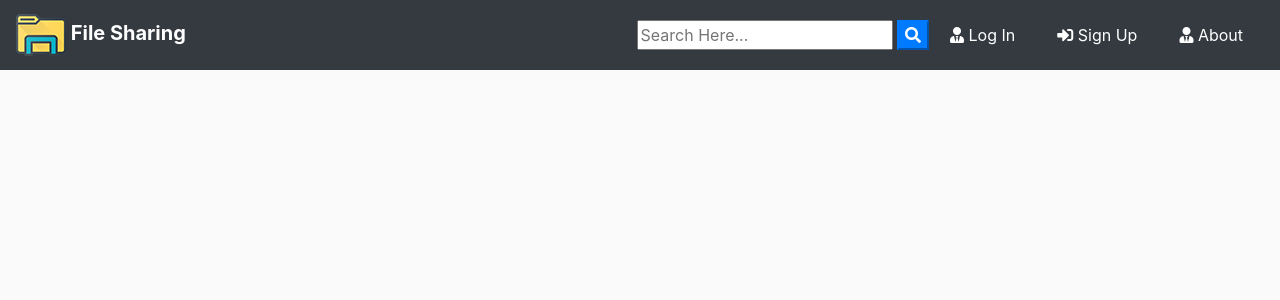
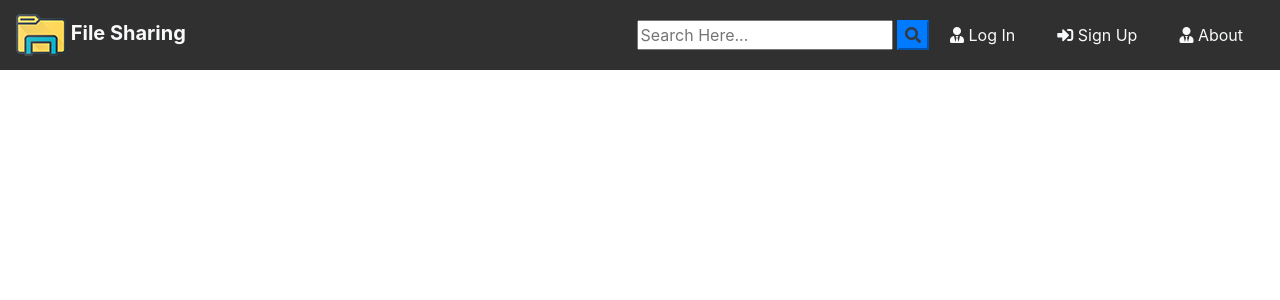
Before and after one commit to Goosefrom/practic, a Django app: template blog/templates/blog/home.html in a window 1280 px wide. Shown: the top 300 px of the page. Run offline with Django 3.2, Linux system fonts and the light colour scheme; the template is opened without the code that fills it, so the values that code supplies are empty; some libraries are stand-ins or nearby versions.

Commit message:
Color pallete was changed

```diff
--- a/blog/static/blog/main.css
+++ b/blog/static/blog/main.css
@@ -1,6 +1,6 @@
 body {
-  background: #fafafa;
-  color: #333333;
+  background: #ffffffff;
+  color: #000000ff;
   margin-top: 0;
 }
 
@@ -34,6 +34,7 @@ ul {
   border: 1px solid #dddddd;
   border-radius: 3px;
   margin-bottom: 20px;
+  margin-top: 20px;
 }
 
 .article-title {
--- a/blog/templates/blog/base.html
+++ b/blog/templates/blog/base.html
@@ -25,8 +25,8 @@
                   <span class="navbar-toggler-icon"></span>
                 </button>
   -->
-        <nav class="navbar navbar-expand-lg navbar-dark bg-dark">
-                <a class="navbar-brand font-weight-bold" href="{% url 'blog-home' %}"><img class="fas fa-file" src="{% static 'file_logo.png' %}" alt=""></i> File Sharing</a>
+        <nav class="navbar navbar-expand-lg navbar-light" style="background-color: #303030;">
+                <a class="navbar-brand font-weight-bold text-light " href="{% url 'blog-home' %}"><img class="fas fa-file" src="{% static 'file_logo.png' %}" alt=""></i> File Sharing</a>
                 <button class="navbar-toggler" type="button" data-toggle="collapse" data-target="#navbarSupportedContent" aria-controls="navbarSupportedContent" aria-expanded="false" aria-label="Toggle navigation">
                   <span class="navbar-toggler-icon"></span>
                 </button>
@@ -41,21 +41,21 @@
                   <!------{{ request.get_host }}/blog/search/-->
                   <form id="searchform" action="{% url 'search' %}" method="get">
                     <input type="text" name="q" type="text" value="{{ request.GET.q }}" placeholder="Search Here..." />
-                    <button type="button" onclick="searchform.submit()" class=" text-white my-color btn-primary"><i class="fa fa-search"></i></button>
+                    <button type="button" onclick="searchform.submit()" class=" text-dark my-color btn-primary"><i class="fa fa-search"></i></button>
                 </form>
 
                     {% if user.is_authenticated %}
-                    <a href="{% url 'blog-home' %} " class="btn text-white m-2"><i class="fas fa-home"></i> Home</a>
-                    <a href="{% url 'user-posts' user %}" class="btn text-white m-2"><i class="fas fa-user-shield"></i> My Files</a>
-                    <a href="{% url 'post-create' %} " class="btn text-white m-2"><i class="fas fa-user-edit"></i> New File</a>
-                    <a href="{% url 'profile' %} " class="btn text-white m-2"><i class="fas fa-user"></i> {{ user.username }}</a>
-                    <a href="{% url 'blog-about' %} " class="btn text-white m-2"><i class="fas fa-user-tie"></i> About</a>
-                    <a href="{% url 'logout' %} " class="btn text-white m-2"><i class="fas fa-sign-out-alt"></i> Log Out</a>
+                    <a href="{% url 'blog-home' %} " class="btn text-light m-2"><i class="fas fa-home"></i> Home</a>
+                    <a href="{% url 'user-posts' user %}" class="btn text-light m-2"><i class="fas fa-user-shield"></i> My Files</a>
+                    <a href="{% url 'post-create' %} " class="btn text-light m-2"><i class="fas fa-user-edit"></i> New File</a>
+                    <a href="{% url 'profile' %} " class="btn text-light m-2"><i class="fas fa-user"></i> {{ user.username }}</a>
+                    <a href="{% url 'blog-about' %} " class="btn text-light m-2"><i class="fas fa-user-tie"></i> About</a>
+                    <a href="{% url 'logout' %} " class="btn text-light m-2"><i class="fas fa-sign-out-alt"></i> Log Out</a>
 
                     {% else %}
-                    <a href="{% url 'login' %} " class="btn text-white m-2"><i class="fas fa-user-tie"></i> Log In</a>
-                    <a href="{% url 'register' %} " class="btn text-white m-2"> <i class="fas fa-sign-in-alt"></i> Sign Up</a>
-                    <a href="{% url 'blog-about' %} " class="btn text-white m-2"><i class="fas fa-user-tie"></i> About</a>
+                    <a href="{% url 'login' %} " class="btn text-light m-2"><i class="fas fa-user-tie"></i> Log In</a>
+                    <a href="{% url 'register' %} " class="btn text-light m-2"> <i class="fas fa-sign-in-alt"></i> Sign Up</a>
+                    <a href="{% url 'blog-about' %} " class="btn text-light m-2"><i class="fas fa-user-tie"></i> About</a>
                     {% endif %}
 
                 </div>
--- a/blog/templates/blog/home.html
+++ b/blog/templates/blog/home.html
@@ -34,21 +34,21 @@
     {% if is_paginated %}
 
       {% if page_obj.has_previous %}
-        <a class="btn btn-outline-info mb-4" href="?page=1">First</a>
-        <a class="btn btn-outline-info mb-4" href="?page={{ page_obj.previous_page_number }}">Previous</a>
+        <a class="btn btn-outline-info mb-4" style="background-color: #303030;" href="?page=1">First</a>
+        <a class="btn btn-outline-info mb-4" style="background-color: #303030;" href="?page={{ page_obj.previous_page_number }}">Previous</a>
       {% endif %}
 
       {% for num in page_obj.paginator.page_range %}
         {% if page_obj.number == num %}
-          <a class="btn btn-info mb-4" href="?page={{ num }}">{{ num }}</a>
+          <a class="btn btn-info mb-4" style="background-color: #303030;" href="?page={{ num }}">{{ num }}</a>
         {% elif num > page_obj.number|add:'-3' and num < page_obj.number|add:'3' %}
-          <a class="btn btn-outline-info mb-4" href="?page={{ num }}">{{ num }}</a>
+          <a class="btn btn-outline-info mb-4" style="background-color: #303030;" href="?page={{ num }}">{{ num }}</a>
         {% endif %}
       {% endfor %}
 
       {% if page_obj.has_next %}
-        <a class="btn btn-outline-info mb-4" href="?page={{ page_obj.next_page_number }}">Next</a>
-        <a class="btn btn-outline-info mb-4" href="?page={{ page_obj.paginator.num_pages }}">Last</a>
+        <a class="btn btn-outline-info mb-4" style="background-color: #303030;" href="?page={{ page_obj.next_page_number }}">Next</a>
+        <a class="btn btn-outline-info mb-4" style="background-color: #303030;" href="?page={{ page_obj.paginator.num_pages }}">Last</a>
       {% endif %}
 
     {% endif %}
```
Also changed, not shown: db.sqlite3.
